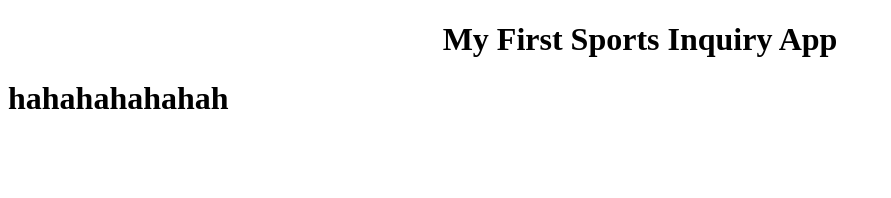
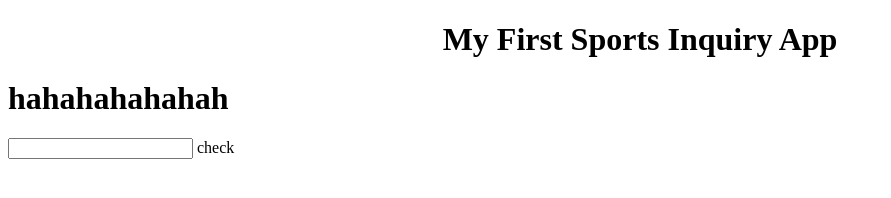
Before and after one commit to zahid267/SportsPad, a plain HTML site: page index.html in a window 1280 px wide. Shown: the whole page, without its empty margins (0-891 px from the left). Drawn offline with Linux system fonts and the light colour scheme.

Commit message:
input added

```diff
--- a/index.html
+++ b/index.html
@@ -12,6 +12,7 @@
     </center>
 
     <h1>hahahahahahah</h1>
+    <input id="low"> check </input>
 
 </body>
 </html>
```
